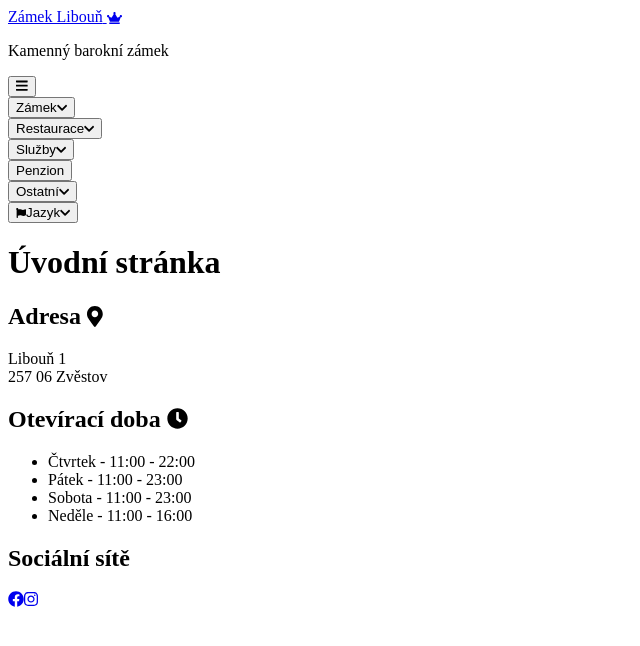
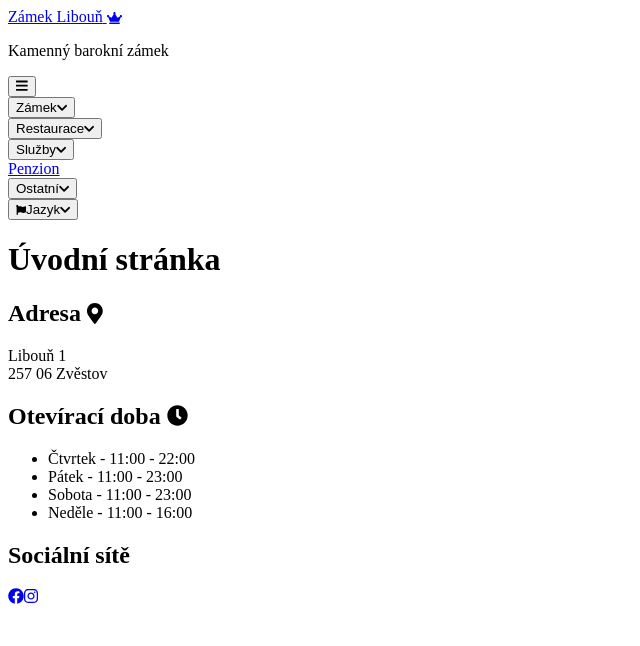
Before and after one commit to MarvelousMartin/zamekliboun, a Next.js app: page / in a window 1280 px wide. Shown: the top 646 px of the page, without its empty margins (0-640 px from the left). Built offline with nearby package versions, Linux system fonts and the light colour scheme; a web font is replaced by a local one.

Commit message:
Update menu array map object

```diff
--- a/components/layouts/Header.jsx
+++ b/components/layouts/Header.jsx
@@ -216,63 +216,11 @@ export default function Header() {
                   </Popover>
                 ))}
                 {menu.map((item) => (
-                  <Popover className="relative" key={item.name}>
-                    {({ open }) => (
-                      <>
-                        <Popover.Button
-                          className={classNames(
-                            open
-                              ? "text-gray-900 dark:text-gray-200"
-                              : "text-gray-500 dark:text-gray-200",
-                            "group bg-white dark:bg-gray-900 rounded-md inline-flex items-center text-base font-medium hover:text-gray-900 dark:hover:text-gray-200 focus:outline-none focus:ring-2 focus:ring-offset-8 focus:ring-damask-600 dark:ring-offset-gray-900"
-                          )}
-                        >
-                          <span>{item.name}</span>
-                        </Popover.Button>
-
-                        <Transition
-                          show={open}
-                          as={Fragment}
-                          enter="transition ease-out duration-200"
-                          enterFrom="opacity-0 translate-y-1"
-                          enterTo="opacity-100 translate-y-0"
-                          leave="transition ease-in duration-150"
-                          leaveFrom="opacity-100 translate-y-0"
-                          leaveTo="opacity-0 translate-y-1"
-                        >
-                          <Popover.Panel
-                            static
-                            className="absolute z-50 -ml-4 mt-3 transform px-2 w-screen max-w-md sm:px-0 lg:ml-0 lg:left-1/2 lg:-translate-x-1/2"
-                          >
-                            <div className="rounded-lg shadow-lg ring-1 ring-black ring-opacity-5 overflow-hidden">
-                              <div className="relative grid gap-6 bg-white dark:bg-gray-900 px-5 py-6 sm:gap-8 sm:p-8">
-                                {additionalMenu.map((item) => (
-                                  <Link href={item.href} key={item.name}>
-                                    <a className="-m-3 p-3 flex items-start rounded-lg hover:bg-gray-50 dark:hover:bg-gray-800">
-                                      <FontAwesomeIcon
-                                        fixedWidth
-                                        icon={item.icon}
-                                        className="flex-shrink-0 text-damask-700"
-                                        aria-hidden="true"
-                                      />
-                                      <div className="ml-4">
-                                        <p className="text-base font-medium text-gray-900 dark:text-gray-200">
-                                          {item.name}
-                                        </p>
-                                        <p className="mt-1 text-sm text-gray-500 dark:text-gray-300">
-                                          {item.description}
-                                        </p>
-                                      </div>
-                                    </a>
-                                  </Link>
-                                ))}
-                              </div>
-                            </div>
-                          </Popover.Panel>
-                        </Transition>
-                      </>
-                    )}
-                  </Popover>
+                  <Link href={item.href}>
+                    <a className="text-gray-500 dark:text-gray-200 text-base font-medium">
+                      {item.name}
+                    </a>
+                  </Link>
                 ))}
                 <Popover className="relative">
                   {({ open }) => (
```
